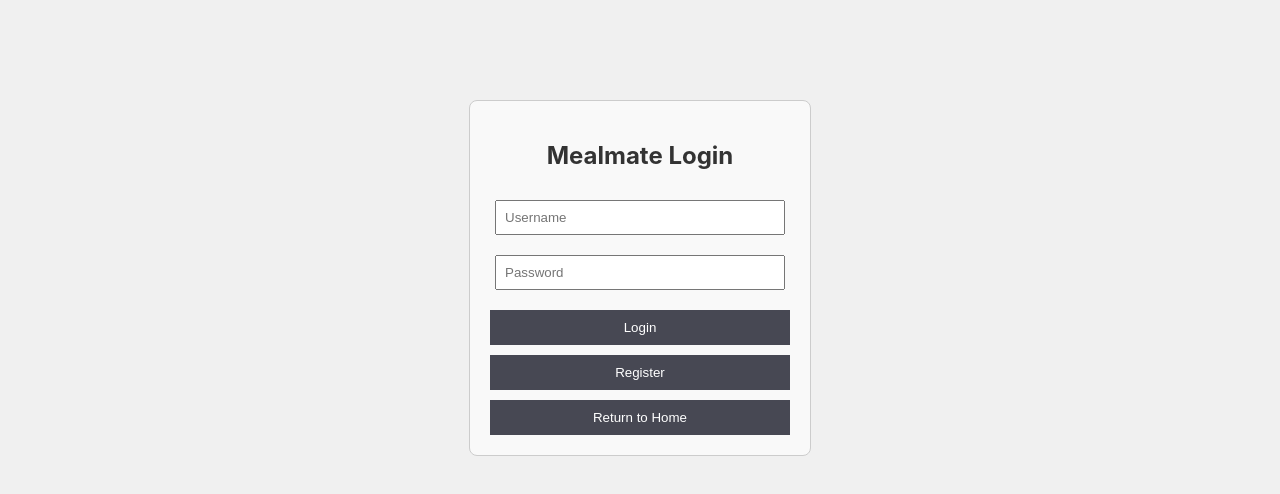
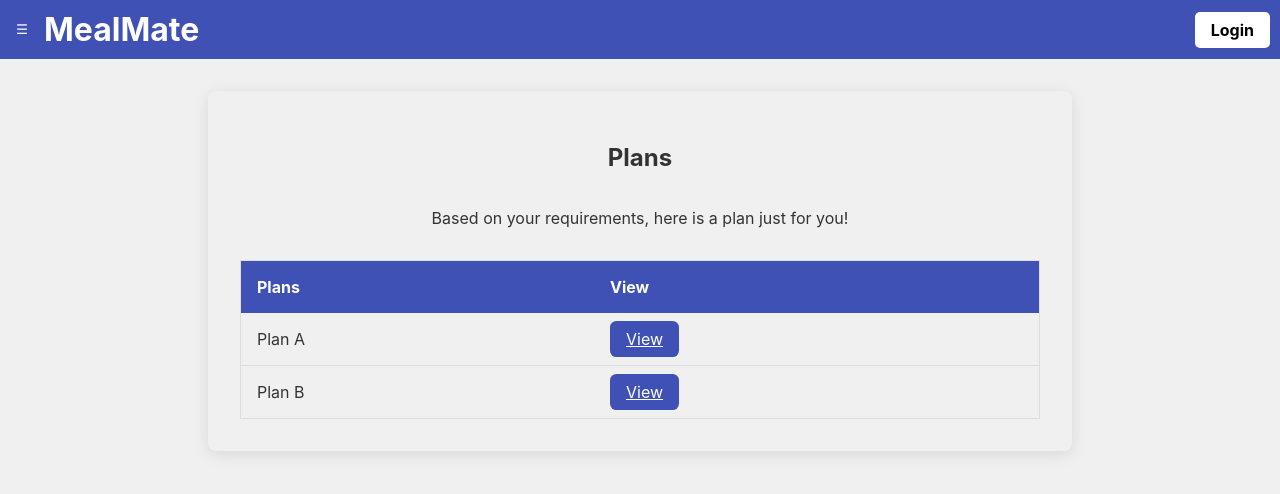
Before and after one commit to boumster/MealMate, a React (Create React App) app in the folder frontend/: page /MyPlan in a window 1280 px wide. Before the commit this address led to /login. Shown: the top 494 px of the page. Built offline with nearby package versions, Linux system fonts and the light colour scheme.

Commit message:
Added table to the myplan page, added changes to styles.js, and added a fetchmmealplan api in api.js

```diff
--- a/frontend/src/components/App.tsx
+++ b/frontend/src/components/App.tsx
@@ -7,7 +7,7 @@ import Home from "./Home/Home";
 import About from "./About/About";
 import Contact from "./Contact/Contact";
 import Mealplans from "./MealPlans/Mealplans";
-import MyPlan from "./MyPlan/MyPlan";
+import MyPlan from "./myplan/myplan";
 import Login from "./Login/Login";
 import Register from "./Register/Register";
 import { PrivateRoute } from "./PrivateRoutes/PrivateRoute";
@@ -41,11 +41,12 @@ export default function App() {
           render={(props) => <Home {...props} message={message} />}
         />
         <Route path="/about" render={(props) => <About />} />
+        <Route path="/myplan" render={(props) => <MyPlan/>} />
 
         {/* Protected Routes */}
         <PrivateRoute path="/contact" component={Contact} />
         <PrivateRoute path="/mealplans" component={Mealplans} />
-        <PrivateRoute path="/MyPlan" component={MyPlan} />
+        {/* <PrivateRoute path="/MyPlan" component={MyPlan} /> */}
       </Switch>
     </div>
   );
--- a/frontend/src/components/MyPlan/MyPlan.tsx
+++ b/frontend/src/components/MyPlan/MyPlan.tsx
@@ -1,12 +1,35 @@
 import React from "react";
-import {Container} from "../../styles/styles";
 
-export default function About() {
+import { Container, Table, TableRow, TableHeader, TableCell, ViewButton } from "../../styles/styles";
+
+export default function myplan() {
+  const plans = [
+    { name: "Plan A", id: "1" },
+    { name: "Plan B", id: "2" },
+  ];
 
   return (
     <Container>
-      <h2>My Plan</h2>
-      <p>Based on your requirements here is a plan just for you!</p>
+      <h2>Plans</h2>
+      <p>Based on your requirements, here is a plan just for you!</p>
+      <Table>
+        <thead>
+          <tr>
+            <TableHeader>Plans</TableHeader>
+            <TableHeader>View</TableHeader>
+          </tr>
+        </thead>
+        <tbody>
+          {plans.map((plan) => (
+            <TableRow key={plan.id}>
+              <TableCell>{plan.name}</TableCell>
+              <TableCell>
+                <ViewButton as="a" href={`/plan/${plan.id}`}>View</ViewButton>
+              </TableCell>
+            </TableRow>
+          ))}
+        </tbody>
+      </Table>
     </Container>
   );
 }
--- a/frontend/src/styles/styles.js
+++ b/frontend/src/styles/styles.js
@@ -1,5 +1,6 @@
 import styled from 'styled-components';
 
+// Container for centering content
 const Container = styled.div`
   background-color: #f0f0f0;
   padding: 2rem;
@@ -12,6 +13,50 @@ const Container = styled.div`
   align-items: center;
 `;
 
+// Table styles
+const Table = styled.table`
+  width: 100%;
+  border-collapse: collapse;
+  margin-top: 1rem;
+  border: 1px solid #ddd;
+
+  @media (max-width: 768px) {
+    display: none; /* Hide table on small screens */
+  }
+`;
+
+const TableRow = styled.tr`
+  border-bottom: 1px solid #ddd;
+`;
+
+const TableHeader = styled.th`
+  background-color: #3f51b5;
+  color: white;
+  padding: 1rem;
+  text-align: left;
+`;
+
+const TableCell = styled.td`
+  padding: 1rem;
+  text-align: left;
+`;
+
+// Button with hover effect
+const Button = styled.button`
+  padding: 1rem 2rem;
+  margin: 1rem 0;
+  background-color: #3f51b5;
+  color: white;
+  border: none;
+  border-radius: 0.4rem;
+  cursor: pointer;
+
+  &:hover {
+    background-color: #303f9f;
+  }
+`;
+
+// Input field styling
 const Input = styled.input`
   padding: 1rem;
   margin: 0.5rem 0;
@@ -21,19 +66,7 @@ const Input = styled.input`
   border-radius: 0.4rem;
 `;
 
-const Button = styled.button`
-    padding: 1rem 2rem;
-    margin: 1rem 0;
-    background-color: #3f51b5;
-    color: white;
-    border: none;
-    border-radius: 0.4rem;
-    cursor: pointer;
-    &:hover {
-        background-color: #303f9f;
-    }
-`;
-
+// Form styles
 const Form = styled.form`
   display: flex;
   flex-direction: column;
@@ -42,6 +75,7 @@ const Form = styled.form`
   padding-right: 1rem;
 `;
 
+// Labels for forms
 const Label = styled.label`
   display: flex;
   flex-direction: column;
@@ -51,6 +85,7 @@ const Label = styled.label`
   margin-bottom: 1rem;
 `;
 
+// Form layout row
 const FormRow = styled.div`
   display: flex;
   justify-content: space-between;
@@ -77,4 +112,31 @@ const FormRow = styled.div`
   }
 `;
 
-export { Container, Input, Button, Form, Label, FormRow };
+// Responsive List View (alternative for small screens)
+const ResponsiveList = styled.div`
+  display: block; /* Always show list format */
+
+  & div {
+    margin-bottom: 1.5rem;
+  }
+
+  & h3 {
+    background-color: #3f51b5;
+    color: white;
+    padding: 0.8rem;
+    border-radius: 5px;
+    margin-bottom: 0.5rem;
+  }
+
+  & p {
+    margin-left: 1rem;
+  }
+`;
+
+// Styled button for table actions (viewing plans)
+const ViewButton = styled(Button)`
+  padding: 0.5rem 1rem;
+  font-size: 1rem;
+`;
+
+export { Container, FormRow, Input, Table, Button, TableRow, Form, Label, TableHeader, TableCell, ResponsiveList, ViewButton };
--- a/frontend/src/utilities/api.js
+++ b/frontend/src/utilities/api.js
@@ -82,3 +82,16 @@ export async function generateMealPlan(mealPlan) {
     console.error("Error generating meal plan:", error);
   }
 }
+
+export async function fetchMealPlans() {
+  try {
+    const response = await fetch(`${API_BASE_URL}/meal-plans`);
+    if (!response.ok) {
+      throw new Error(`HTTP error! status: ${response.status}`);
+    }
+    const data = await response.json();
+    return data;
+  } catch (error) {
+    console.error("Error fetching meal plans:", error);
+  }
+}
```
Also changed, not shown: 1 other file (tests, documents, lock files or other folders). Lines whose indentation alone changed are shown as unchanged.
